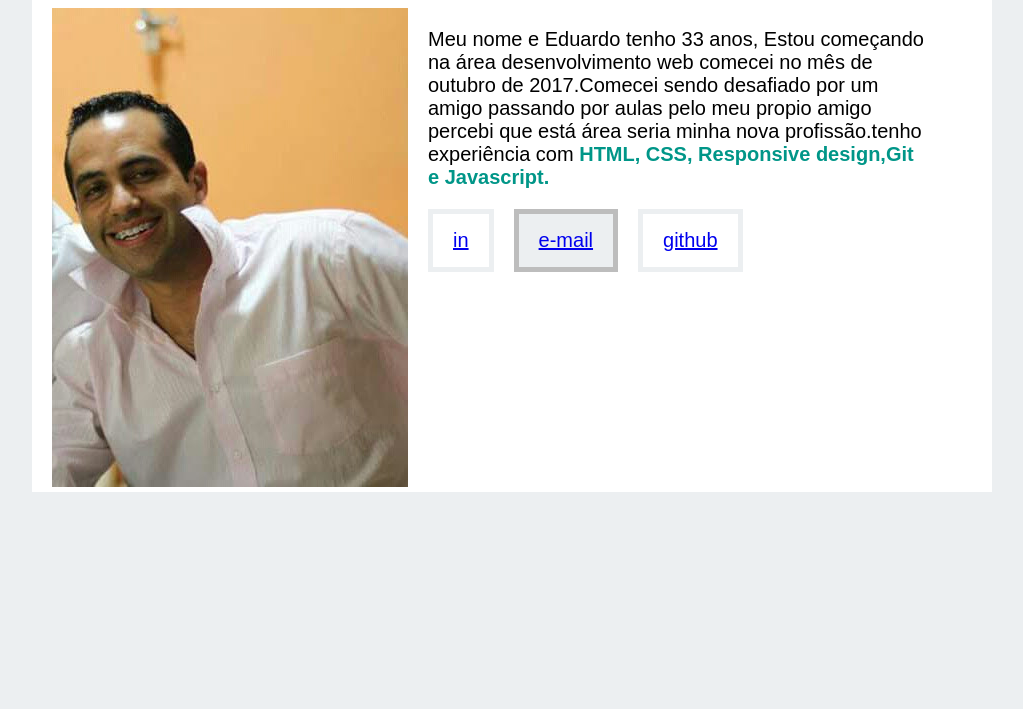
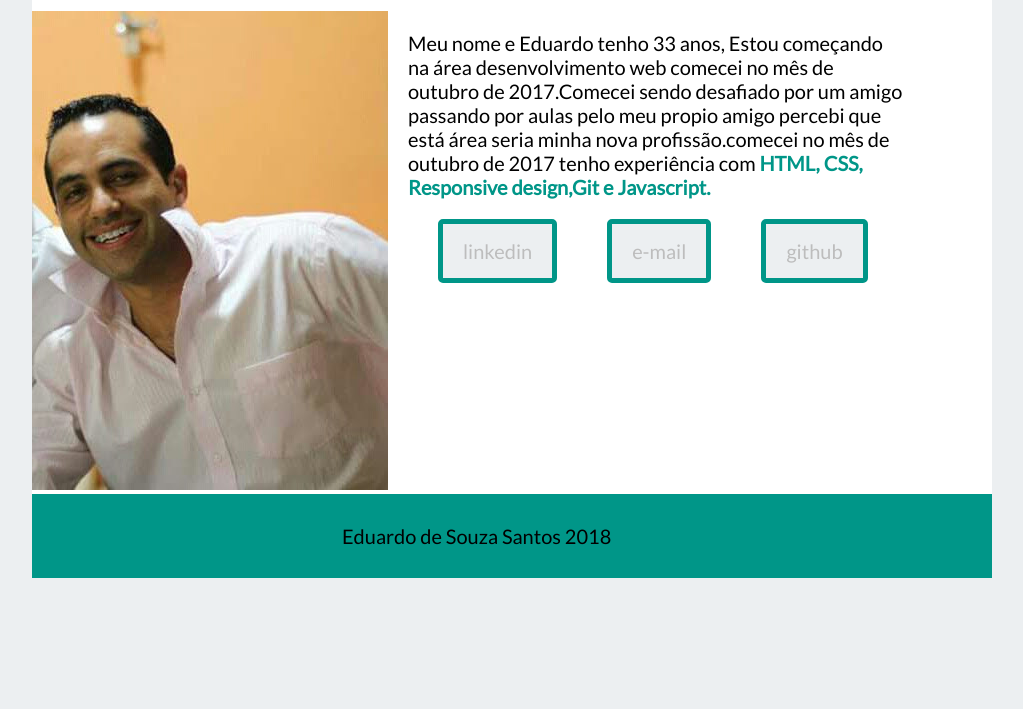
Before and after one commit to eduardo70k/eduardo70k.github.io, a plain HTML site: page index.html in a window 1280 px wide. Shown: the part 91-800 px from the top of the page, without its empty margins (128-1151 px from the left). Drawn offline with Linux system fonts and the light colour scheme; files that its build step writes are made by us from their sources.

Commit message:
atualizar

```diff
--- a/index.html
+++ b/index.html
@@ -4,7 +4,8 @@
 <head>
     <meta charset="utf-8">
     <title>Eduardo de Souza santos</title>
-    <link href="https://eduardo70k.github.io/styles.css" media="all" rel="stylesheet" />
+    <link href="https://fonts.googleapis.com/css?family=Lato" rel="stylesheet">
+    <link href="css/styles.css" media="all" rel="stylesheet" />
 </head>
 
 <body>
@@ -19,20 +20,19 @@
 
             <div class="texto">
                 <p>Meu nome e Eduardo tenho 33 anos,
-              Estou começando na área desenvolvimento web comecei no mês de outubro de 2017.Comecei sendo desafiado por um amigo passando por aulas pelo meu propio amigo percebi que está área seria minha nova profissão.tenho experiência com <strong>HTML, CSS, Responsive design,Git e Javascript.</strong></p>
+              Estou começando na área desenvolvimento web comecei no mês de outubro de 2017.Comecei sendo desafiado por um amigo passando por aulas pelo meu propio amigo percebi que está área seria minha nova profissão.comecei no mês de outubro de 2017 tenho experiência com <strong>HTML, CSS, Responsive design,Git e Javascript.</strong></p>
             </div>
 
-            <div class="botao1">
-                <a href="https://www.linkedin.com/in/eduardo-souza-b2699967/.html">in</button></a>
-            </div>
-            <div class="botao2">
-                <a href="mailto:eduardosouza.sjc@gmail.com.html">e-mail</button></a>
-            </div>
-            <div class="botao3">
-                <a href="https://github.com/eduardo70k.html">github</button></a>
-            </div>
 
-        </div>
+                <a class="botao1" href="https://www.linkedin.com/in/eduardo-souza-b2699967/">linkedin</a>
 
+                <a class="botao1" href="mailto:eduardosouza.sjc@gmail.com">e-mail</a>
+
+                <a class="botao1" href="https://github.com/eduardo70k">github</a>
+
+        <footer>
+                <p class="footer">Eduardo de Souza Santos 2018</p>
+        </footer>
+</div>
 </body>
 </html>
--- a/styles.css
+++ b/styles.css
@@ -1,6 +1,6 @@
 html {
 	font-size: 20px;
-	font-family: "Arial";
+	font-family: 'Lato';
 	background-color: #ECEFF1;
 }
 
@@ -12,10 +12,6 @@ body {
 
 .conteudo {
 	display: table;
-	margin-right: auto;
-  margin-left: auto;
-  padding-left: 20px;
-  padding-right: 20px;
 }
 
 .imagem {
@@ -37,27 +33,27 @@ strong {
 
 .botao1 {
 	float: left;
-	margin-left:20px;
+	margin-left:50px;
 	display: inline-block;
 	padding: 15px 20px;
-	border: 5px solid #ECEFF1;
-}
-
-.botao2 {
-	float: left;
-	margin-left:20px;
-	display: inline-block;
-	padding: 15px 20px;
-	border: 5px solid #BDBDBD;
+	border: 5px solid #009688;
+	border-radius: 5px;
 	background-color: #ECEFF1;
 	color: #BDBDBD;
 	text-decoration: none;
 }
 
-.botao3 {
-	float: left;
-	margin-left:20px;
-	display: inline-block;
-	padding: 15px 20px;
-	border: 5px solid #ECEFF1;
+.botao1:hover {
+	background-color: #009688;
+	color: #ffffff;
 }
+
+footer {
+	clear: both;
+	background-color: #009688;
+	padding: 10px;
+}
+
+p.footer {
+	padding: 0 300px;
+}
```
